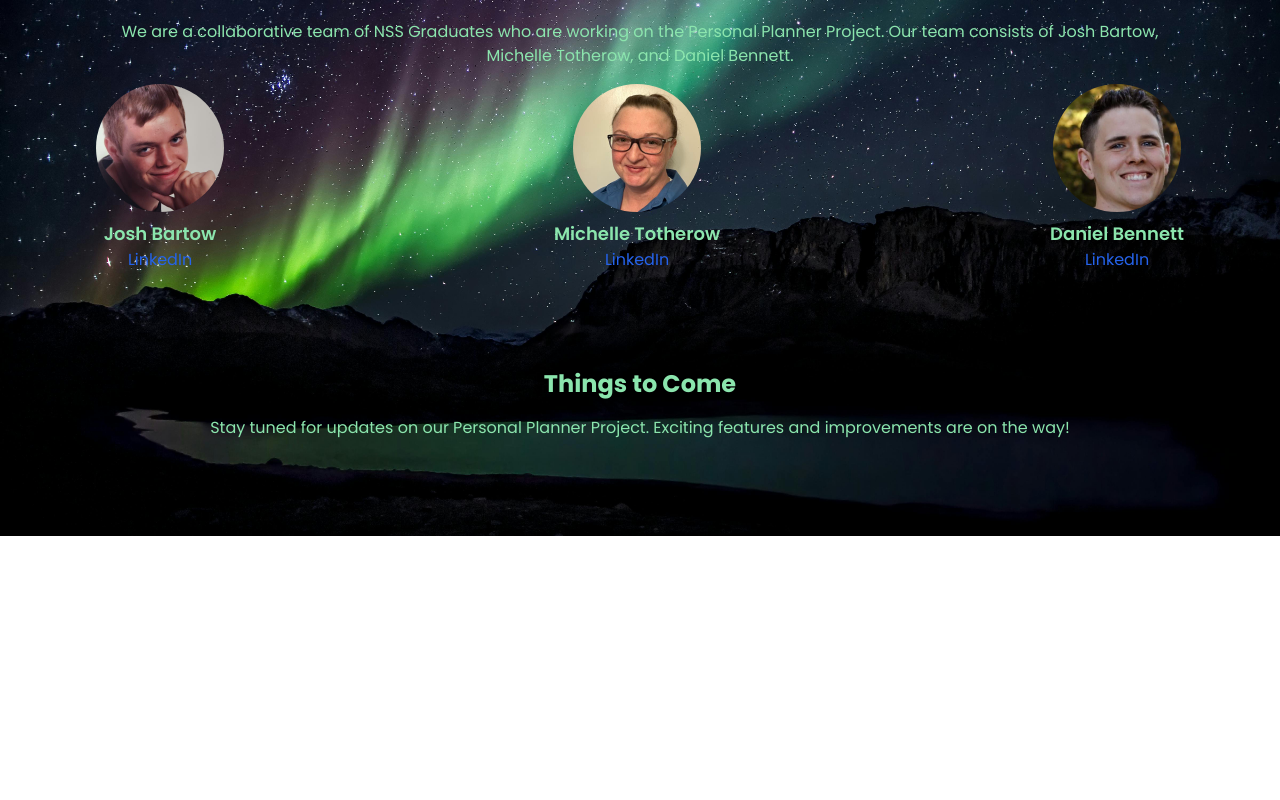
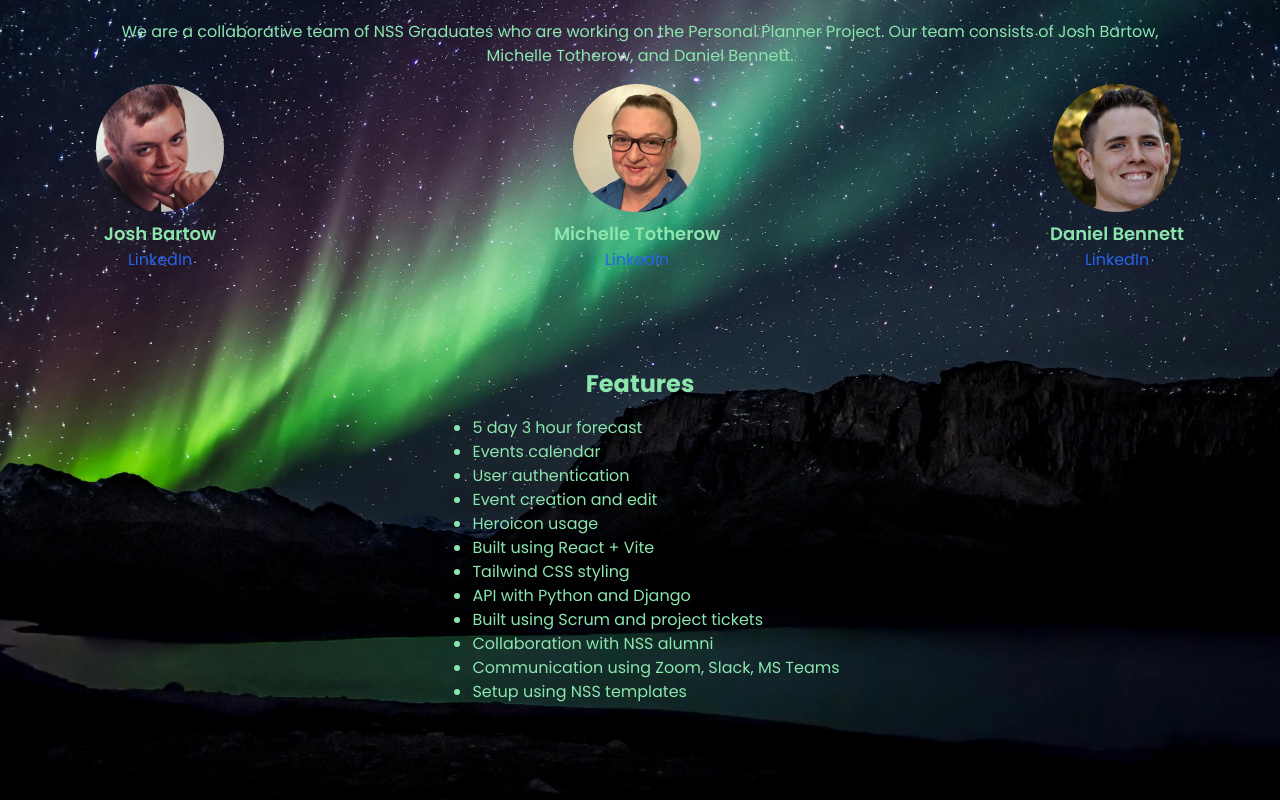
Before and after one commit to thechelle13/PersonalPlannerClient, a React (Vite) app: page / in a window 1280 px wide. Shown: the part 288-1088 px from the top of the page. Before the commit the page ends 824 px from the top, so only its background shows below. Built offline with nearby package versions, Linux system fonts and the light colour scheme; a web font is replaced by a local one.

Commit message:
refactor Home with Features section

```diff
--- a/src/pages/Home.jsx
+++ b/src/pages/Home.jsx
@@ -1,11 +1,10 @@
 import React from 'react';
 import './pages.css';
-import joshPhoto from '../assets/josh.jpg'; // Import photos for each team member
+import joshPhoto from '../assets/josh.jpg';
 import michellePhoto from '../assets/michelle.jpg';
 import danielPhoto from '../assets/daniel.jpg';
 
 export const Home = () => {
-
   const teamMembers = [
     {
       name: 'Josh Bartow',
@@ -24,9 +23,22 @@ export const Home = () => {
     },
   ];
 
+  const features = [
+    '5 day 3 hour forecast',
+    'Events calendar',
+    'User authentication',
+    'Event creation and edit',
+    'Heroicon usage',
+    'Built using React + Vite',
+    'Tailwind CSS styling',
+    'API with Python and Django',
+    'Built using Scrum and project tickets',
+    'Collaboration with NSS alumni',
+    'Communication using Zoom, Slack, MS Teams',
+    'Setup using NSS templates',
+  ];
 
   return (
-
     <div className="container mx-auto p-8">
       <header className="bg-navy-blue text-white py-4 px-8 mb-8">
         <h1 className="text-3xl font-bold">Welcome to Our Website</h1>
@@ -50,12 +62,22 @@ export const Home = () => {
       </section>
 
       <section className="bg-seafoam-green text-charcoal p-8">
-      <h2 className="text-2xl font-bold mb-4 text-Seafoam">Things to Come</h2>
-      <p className="text-Seafoam">
-        Stay tuned for updates on our Personal Planner Project. Exciting features and improvements are on the way!
-      </p>
-    </section>
+  <h2 className="text-2xl font-bold mb-4 text-Seafoam">Features</h2>
+  <div className="flex justify-center">
+    <ul className="list-disc pl-8">
+      {features.map((feature, index) => (
+        <li key={index} className="text-Seafoam">
+          <div className="flex items-center">
+
+            <div>{feature}</div>
+          </div>
+        </li>
+      ))}
+    </ul>
   </div>
 
+</section>
+
+    </div>
   );
 };
```
Lines whose indentation alone changed are shown as unchanged.
